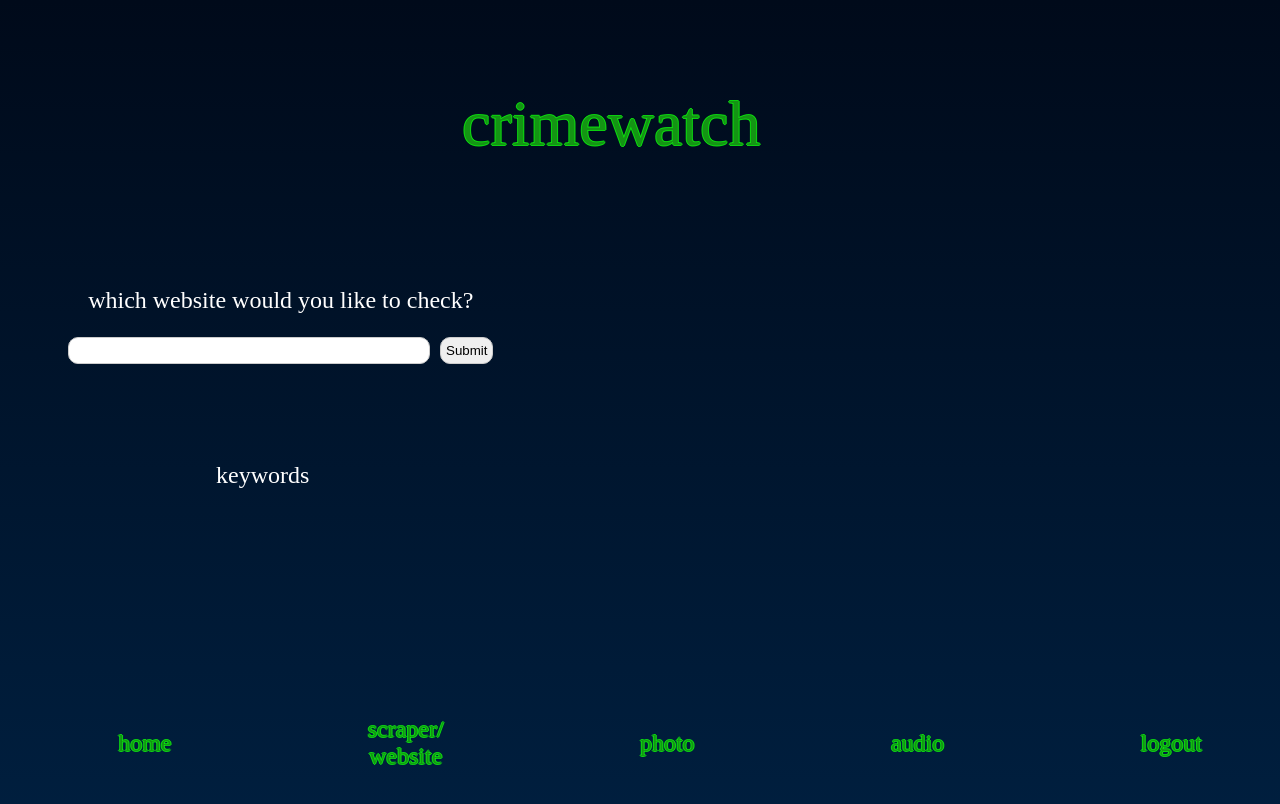
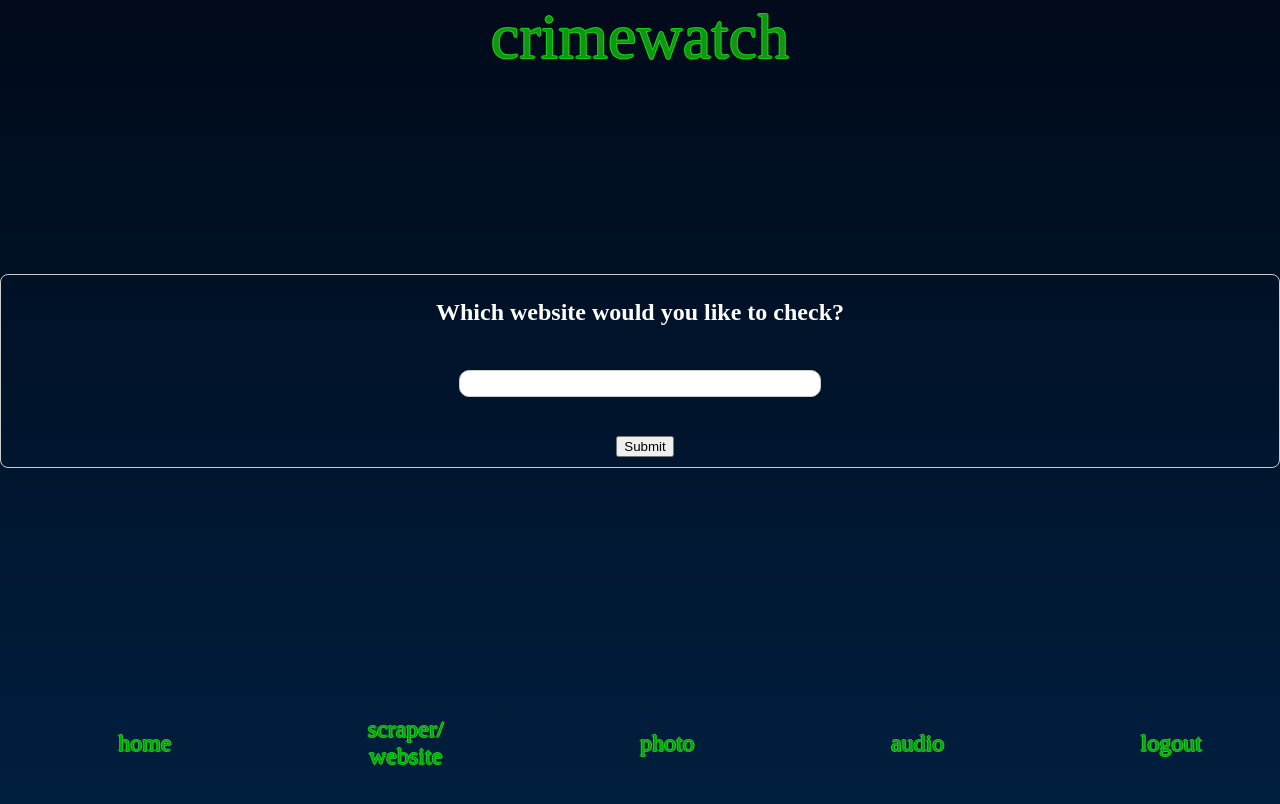
Before and after one commit to gengyudong/HacX-Hackathon, a React (Create React App) app in the folder frontend/: page /scraper in a window 1280 px wide. Shown: the top 804 px of the page. Built offline with nearby package versions, Linux system fonts and the light colour scheme; a web font is replaced by a local one.

Commit message:
update codes

```diff
--- a/frontend/src/components/InputText.jsx
+++ b/frontend/src/components/InputText.jsx
@@ -1,42 +1,20 @@
-import React, { useState } from 'react';
+import React from 'react';
 
-function TextInput() {
-  const [value, setValue] = useState('');
-
-  const handleChange = (event) => {
-    setValue(event.target.value);
-  };
-  const handleSubmit = (event) => {
-    event.preventDefault();
-    alert(`You entered: ${value}`);
-    document.getElementById('input').value = '';
-  }
-  const changeStyle = (event) => {
-    event.target.style.backgroundColor = 'lightblue';
-  }
-
+const TextInput = ({ value, onChange }) => {
   return (
-    <div style={{ padding: '20px',}}>
+    <div style={{ padding: '20px' }}>
       <label>
         <input
           type="text"
           value={value}
-          id = "input"
-          onChange={handleChange}
-          style={{ padding: '5px', width: '350px', borderRadius: '10px', border: '1px solid #ccc' }}
-        />
-        <input
-          type="submit"
-          value="Submit"
-          onMouseEnter={changeStyle}
-          onMouseLeave={(event) => event.target.style.backgroundColor = 'white'}
-          onClick={handleSubmit}
-          style={{ padding: '5px', borderRadius: '10px', border: '1px solid #ccc', marginLeft: '10px' }}
+          id="input"
+          onChange={onChange}
+          style={{ padding: '5px', width: '350px', borderRadius: '10px', border: '1px solid #ccc', textAlign: "center"}}
         />
       </label>
       <p style={{ marginTop: '10px', fontSize: '16px' }}>{value}</p>
     </div>
   );
-}
+};
 
 export default TextInput;
--- a/frontend/src/components/Scraper.jsx
+++ b/frontend/src/components/Scraper.jsx
@@ -1,20 +1,50 @@
-import TextInput from './InputText';
-import Navbar from './Navbar';
+import React, { useState } from 'react';
+import TextInput from './InputText'; // Adjust this path based on your structure
+import Navbar from './Navbar'; // Adjust this path based on your structure
 import styles from './Scraper.module.css';
-import React from 'react';
+import { Container, Row, Col, Button } from 'react-bootstrap';
 
 const Scraper = () => {
+  const [value, setValue] = useState(''); // State to hold the input value
+
+  const handleInputChange = (event) => {
+    setValue(event.target.value); // Update state with input value
+  };
+
+  const handleSubmit = (event) => {
+    event.preventDefault(); // Prevent the default form submission
+    alert(`You entered: ${value}`); // Show the input value
+    setValue(''); // Clear the input field
+  };
+
+  const changeStyle = (event) => {
+    event.target.style.backgroundColor = 'lightblue'; // Change background on hover
+  };
+
   return (
     <div className={styles.scraper}>
       <Navbar />
       <div className={styles.crimewatch}>crimewatch</div>
-      			<div className={styles.whichWebsiteWould}>
-                    which website would you like to check?
-                    <TextInput />
+      <Container fluid className="d-flex justify-content-center align-items-center" style={{ height: '100vh', paddingTop: '200px' }}>
+        <Row className="w-100">
+          <Col xs={12} md={6} lg={4} className="mx-auto">
+            <div className="text-center p-4" style={{ border: '1px solid #ccc', borderRadius: '8px' }}>
+              <h3 className={styles.whichWebsiteWould}>Which website would you like to check?</h3>
+              <form onSubmit={handleSubmit}>
+                <TextInput value={value} onChange={handleInputChange} />
+                <Button
+                  type="submit"
+                  onMouseEnter={changeStyle}
+                  onMouseLeave={(event) => (event.target.style.backgroundColor = 'white')}
+                  style={{ marginLeft: '10px', marginBottom: '10px' }}
+                >
+                  Submit
+                </Button>
+              </form>
             </div>
-                <div className={styles.keywords}>
-                    keywords
-                </div>
+          </Col>
+        </Row>
+      </Container>
     </div>
   );
 };
--- a/frontend/src/components/Scraper.module.css
+++ b/frontend/src/components/Scraper.module.css
@@ -1,30 +1,30 @@
 @import url('https://fonts.googleapis.com/css2?family=M+PLUS+1:wght@500&display=swap');
 .crimewatch {
-    position: absolute;
+    /* position: absolute;
     top: 87px;
-    left: calc(50% - 178px);
+    left: calc(50% - 178px); */
     font-size: 64px;
     color: #149414;
-    text-align: left;
+    /* text-align: left; */
     text-shadow: 1px 0 0 rgba(13, 243, 13, 0.85), 0 1px 0 rgba(13, 243, 13, 0.85), -1px 0 0 rgba(13, 243, 13, 0.85), 0 -1px 0 rgba(13, 243, 13, 0.85);
 }
 .whichWebsiteWould {
-    position: absolute;
+    /* position: absolute;
     top: calc(50% - 225px);
-    left: calc(50% - 592px);
+    left: calc(50% - 592px); */
     font-size: 24px;
     color: #fff;
 }
 .keywords {
-    position: absolute;
+    /* position: absolute;
     top: calc(50% - 50px);
-    left: calc(50% - 424px);
+    left: calc(50% - 424px); */
     font-size: 24px;
     color: #fff;
 }
 .scraper {
     width: 100%;
-    position: relative;
+    /* position: relative; */
     background: linear-gradient(180deg, #000a1a, #001f3f 80.5%);
     height: 1024px;
     overflow: hidden;
```
Lines whose indentation alone changed are shown as unchanged.
